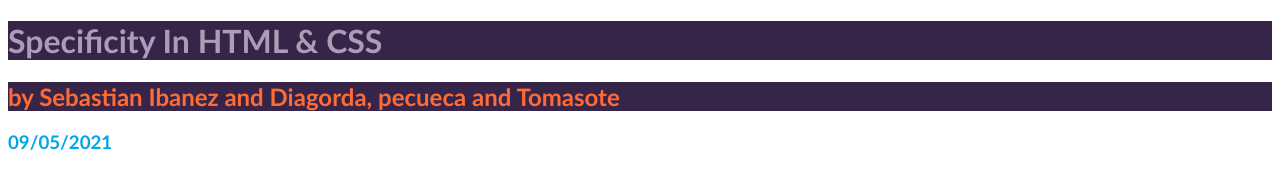
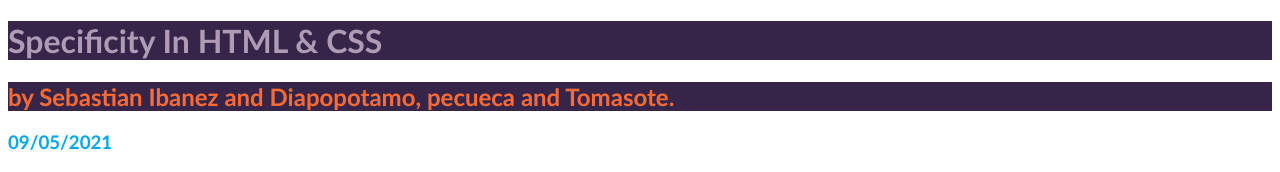
Before and after one commit to efibanezj/yahtzee, a plain HTML site: page index.html in a window 1280 px wide. Shown: the top 172 px of the page. Drawn offline with Linux system fonts and the light colour scheme.

Commit message:
diapopotamo

```diff
--- a/index.html
+++ b/index.html
@@ -10,7 +10,7 @@
 <body>
     <header>
         <h1>Specificity In HTML & CSS</h1>
-        <h2>by Sebastian Ibanez and Diagorda, pecueca and Tomasote</h2>
+        <h2>by Sebastian Ibanez and Diapopotamo, pecueca and Tomasote.</h2>
         <h3>09/05/2021</h3>
         <p>An important part of creating websites is effectly manage the values of the rules on CSS selectors. This is commonly know as Specificity </p>
         <h4>an article based on this <a href="https://developer.mozilla.org/en-US/docs/Web/CSS/Specificity" target="_blank">article. </a></h4>
```
